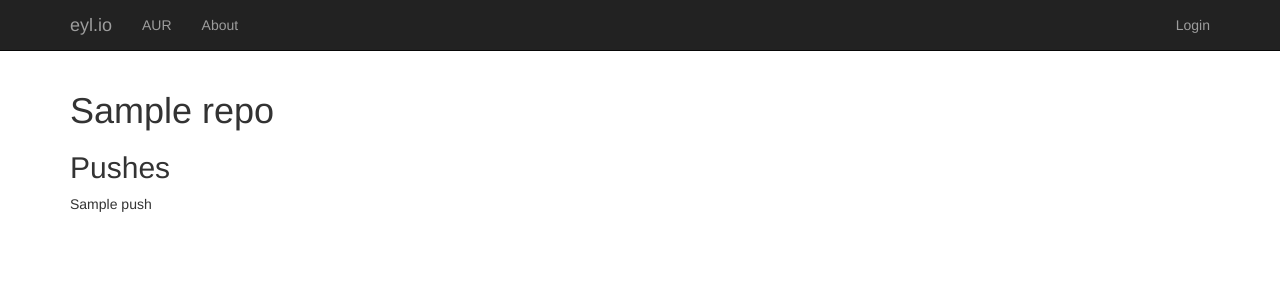
After one commit to eyolfson/site, a Django app: template templates/gitolite/repo.html in a window 1280 px wide. The commit adds this page. Shown: the top 300 px of the page. Run offline with Django 3.2, Linux system fonts and the light colour scheme; the template is opened without the code that fills it: most values are stand-ins (such as "Sample title", 1, 10 or a date in 2020); some libraries are stand-ins or nearby versions.

Commit message:
Updated Django Gitolite to 0.1.2

```diff
--- a/requirements.txt
+++ b/requirements.txt
@@ -1,3 +1,3 @@
 Django==1.7c1
-django-gitolite==0.1.1
+django-gitolite==0.1.2
 django-ssh==0.1.0
--- a/templates/gitolite/index.html
+++ b/templates/gitolite/index.html
@@ -6,12 +6,12 @@
 {% block content %}
 <h1>Git</h1>
 
-{% if accesses %}
+{% if repos %}
 <h2>Repos</h2>
 
 <ul class="list-group">
-{% for a in accesses %}
-  <li class="list-group-item">{{ a.repo }}</li>
+{% for repo in repos %}
+  <li class="list-group-item"><a href="{{ repo.get_absolute_url }}">{{ repo }}</a></li>
 {% endfor %}
 </ul>
 {% endif %}
--- /dev/null
+++ b/templates/gitolite/repo.html
@@ -0,0 +1,16 @@
+{% extends "base.html" %}
+{% load staticfiles %}
+
+{% block title %}{{ repo }}{% endblock %}
+
+{% block content %}
+<h1>{{ repo }}</h1>
+
+{% if pushes %}
+<h2>Pushes</h2>
+
+  {% for push in pushes %}
+    {{ push }}
+  {% endfor %}
+{% endif %}
+{% endblock %}
```
